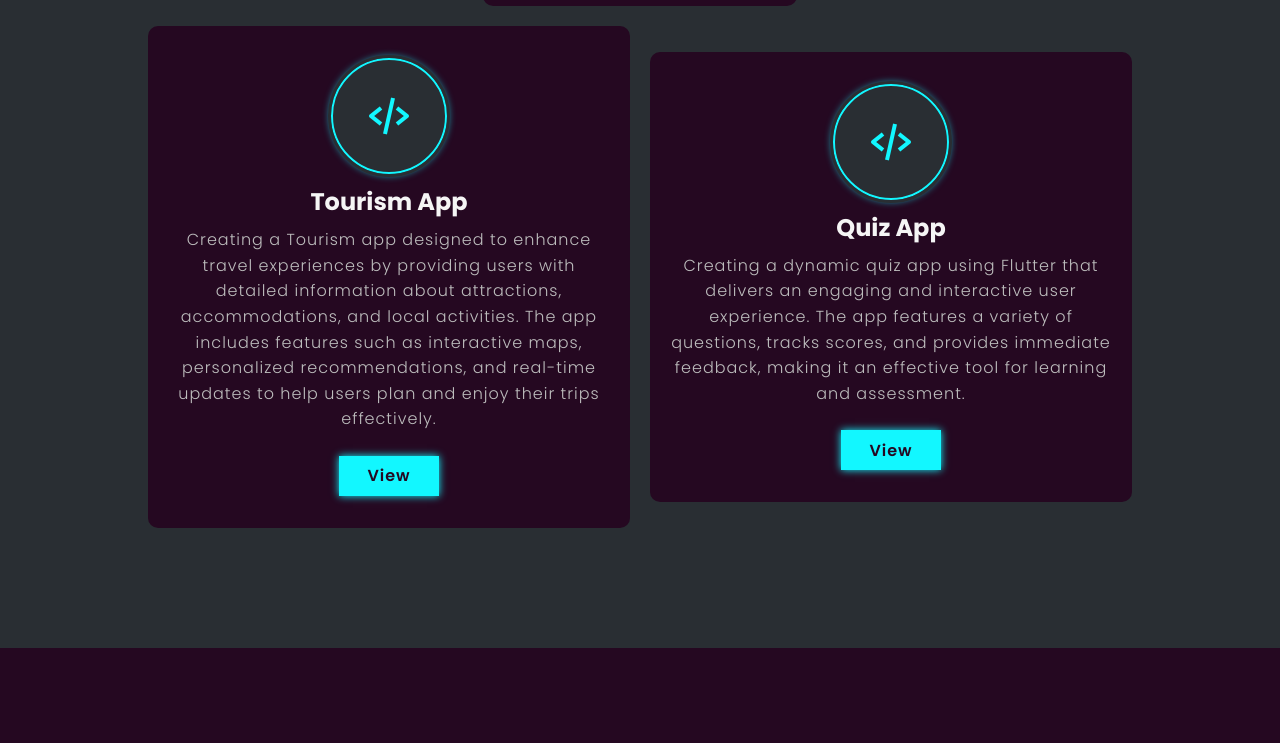
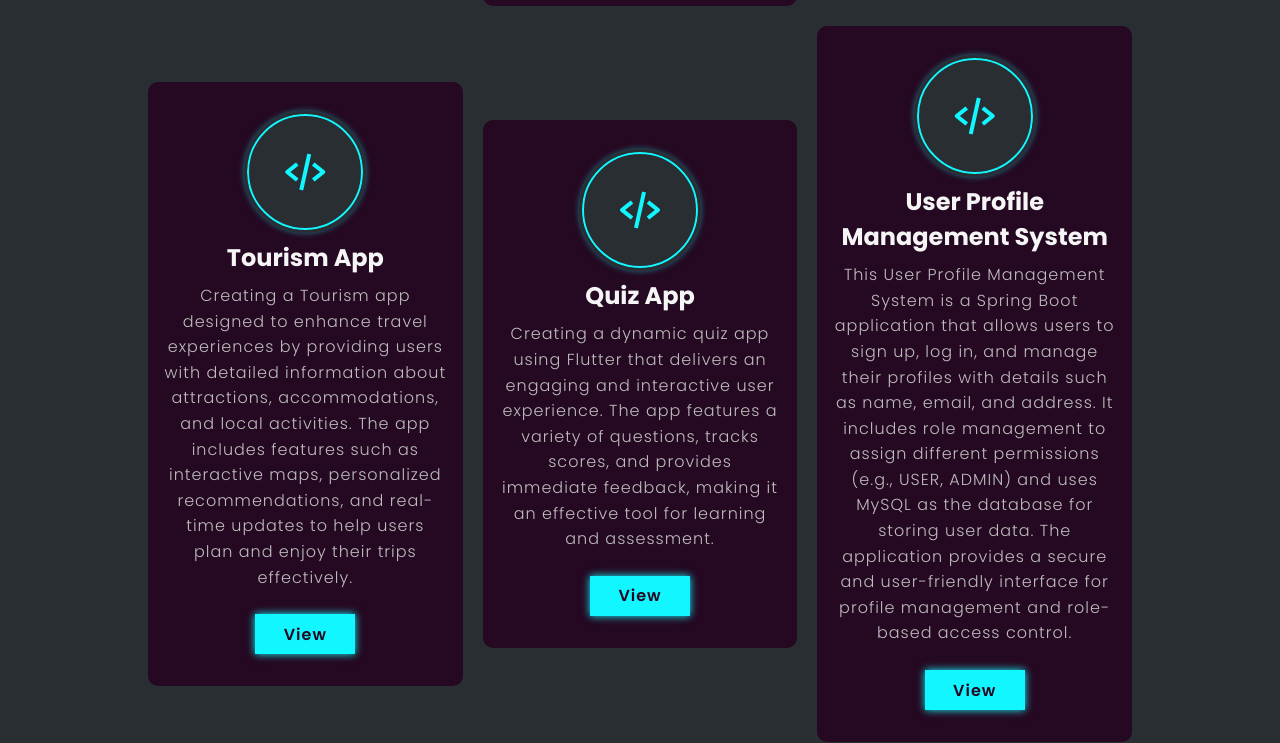
Before and after one commit to rcaswin/Portfolio, a plain HTML site: page index.html in a window 1280 px wide. Shown: the part 3728-4471 px from the top of the page. Drawn offline with nearby package versions, Linux system fonts and the light colour scheme.

Commit message:
Your commit message

```diff
--- a/index.html
+++ b/index.html
@@ -280,8 +280,17 @@
                         <a href="https://github.com/rcaswin/Quiz_App" class="btn">View</a>
                     </div>
                 </div>
+                <div class="service-box">
+                    <i class="bx bx-code-alt service-icon"></i>
+                    <h3>User Profile Management System</h3>
+                    <p>This User Profile Management System is a Spring Boot application that allows users to sign up, log in, and manage their profiles with details such as name, email, and address. It includes role management to assign different permissions (e.g., USER, ADMIN) and uses MySQL as the database for storing user data. The application provides a secure and user-friendly interface for profile management and role-based access control.</p>
+                    <div class="btn-box service-btn">
+                        <a href="https://github.com/rcaswin/User-Profile-Management-System" class="btn">View</a>
+                    </div>
+                </div>
             </div>
         </section>
+
         <!--Certification------------------------------------------------------------->
         <section id="certification" class="certification">
             <div class="main-text">
```
